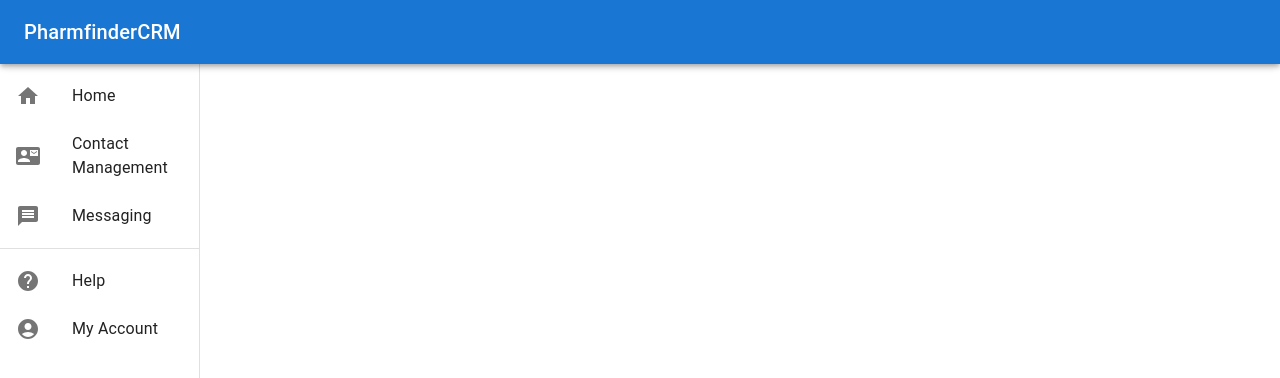
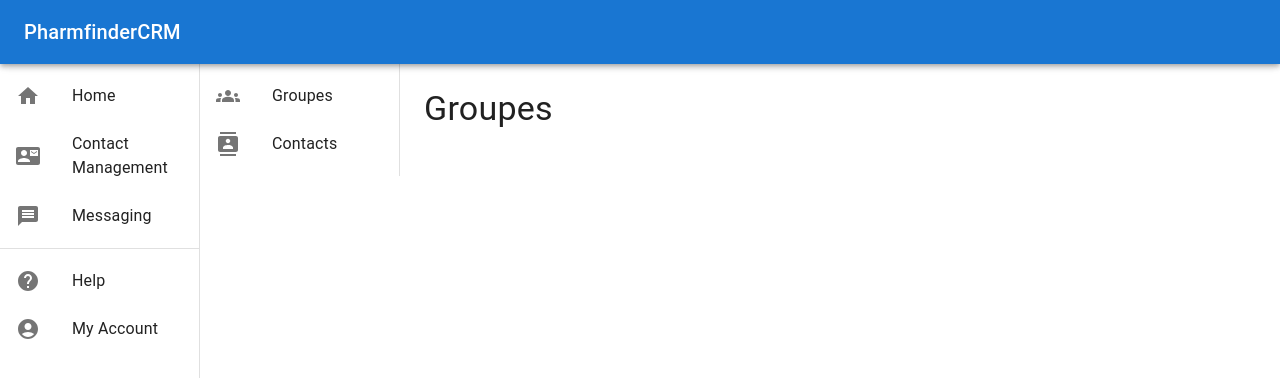
Before and after one commit to Memo-Aldu/capstone-2024-g27-frontend, a React (Create React App) app: page /ContactManagement/Groupes in a window 1280 px wide. Shown: the top 378 px of the page. Built offline with nearby package versions, Linux system fonts and the light colour scheme; no server answers.

Commit message:
Initialisation de contact management

```diff
--- a/src/App.tsx
+++ b/src/App.tsx
@@ -8,6 +8,9 @@ import Campaign from './pages/Messaging/Campaign'
 import Templates from './pages/Messaging/Templates'
 import EmailToSMS from './pages/Messaging/EmailToSMS'
 import History from './pages/Messaging/History'
+import ContactManagementLayout from './pages/ContactManagement/ContactManagementLayout'
+import Contacts from './pages/ContactManagement/Contacts'
+import Groupes from './pages/ContactManagement/Groupes'
 
 function App (): JSX.Element {
   return (
@@ -21,6 +24,11 @@ function App (): JSX.Element {
           <Route path="/messaging/templates" element={<Templates/>} />
           <Route path="/messaging/emailToSMS" element={<EmailToSMS/>} />
           <Route path="/messaging/history" element={<History/>} />
+          <Route path="/contact-management" element={<ContactManagementLayout />} />
+          <Route path="/ContactManagement/contacts" element={<Contacts />} />
+          <Route path="/ContactManagement/groupes" element={<Groupes />} />
+
+
         </Routes>
       </Layout>
     </Router>
--- a/src/components/Layout.tsx
+++ b/src/components/Layout.tsx
@@ -16,6 +16,7 @@ import ListItemText from '@mui/material/ListItemText'
 import Toolbar from '@mui/material/Toolbar'
 import Typography from '@mui/material/Typography'
 import { useNavigate } from 'react-router-dom'
+import ContactManagementLayout from '../pages/ContactManagement/ContactManagementLayout'
 
 const drawerWidth = 200
 
--- /dev/null
+++ b/src/pages/ContactManagement/ContactManagementLayout.tsx
@@ -0,0 +1,53 @@
+import { Typography } from '@mui/material'
+import GroupsIcon from '@mui/icons-material/Groups';
+import Drawer from '@mui/material/Drawer'
+import List from '@mui/material/List'
+import ListItem from '@mui/material/ListItem'
+import ListItemButton from '@mui/material/ListItemButton'
+import ListItemIcon from '@mui/material/ListItemIcon'
+import ListItemText from '@mui/material/ListItemText'
+import { Box } from '@mui/system'
+import { useNavigate } from 'react-router-dom'
+import Contact from '@mui/icons-material/Contacts';
+
+function ContactManagementLayout (props: { children?: React.ReactNode }): JSX.Element {
+  const navigate = useNavigate()
+  const drawerWidth = 200
+  const menuItems = [
+
+    { name: 'Groupes', path: '/ContactManagement/Groupes', icon: <GroupsIcon/> },
+    { name: 'Contacts', path: '/ContactManagement/Contacts', icon : < Contact/>}
+
+  ]
+  return (
+    <Box sx={{ display: 'flex' }}>
+
+      <Drawer
+        variant="permanent"
+        anchor="left"
+        sx={{
+          width: drawerWidth,
+          flexShrink: 0,
+          '& .MuiDrawer-paper': { width: drawerWidth, boxSizing: 'border-box', position: 'relative' }
+        }}
+      >
+        <Box sx={{ overflow: 'auto' }}>
+          <List>
+            {menuItems.map((item) => (
+              <ListItem key={item.name} disablePadding>
+                <ListItemButton onClick={() => { navigate(item.path) }}>
+                  <ListItemIcon>{item.icon}</ListItemIcon>
+                  <ListItemText primary={item.name} />
+                </ListItemButton>
+              </ListItem>))}
+          </List>
+        </Box>
+      </Drawer>
+      <Box component="main" sx={{ flexGrow: 1, p: 3 }}>
+        {props.children}
+      </Box>
+    </Box>
+  )
+}
+
+export default ContactManagementLayout
--- /dev/null
+++ b/src/pages/ContactManagement/Contacts.tsx
@@ -0,0 +1,14 @@
+import { Typography } from '@mui/material'
+import ContactManagementLayout from './ContactManagementLayout'
+
+function Contacts (): JSX.Element {
+  return (
+    <ContactManagementLayout>
+        <Typography variant="h4" component="h1" gutterBottom>
+          Contacts
+        </Typography>
+    </ContactManagementLayout>
+  )
+}
+
+export default Contacts
--- /dev/null
+++ b/src/pages/ContactManagement/Groupes.tsx
@@ -0,0 +1,14 @@
+import { Typography } from '@mui/material'
+import ContactManagementLayout from './ContactManagementLayout'
+
+function Groupes (): JSX.Element {
+  return (
+    <ContactManagementLayout>
+        <Typography variant="h4" component="h1" gutterBottom>
+          Groupes
+        </Typography>
+    </ContactManagementLayout>
+  )
+}
+
+export default Groupes
```
Also changed, not shown: src/pages/ContactManagement/Contact.type.ts (added, +22 -0 lines), src/pages/ContactManagement/AddContact.tsx (added), src/pages/ContactManagement/ContactList.tsx (added).
